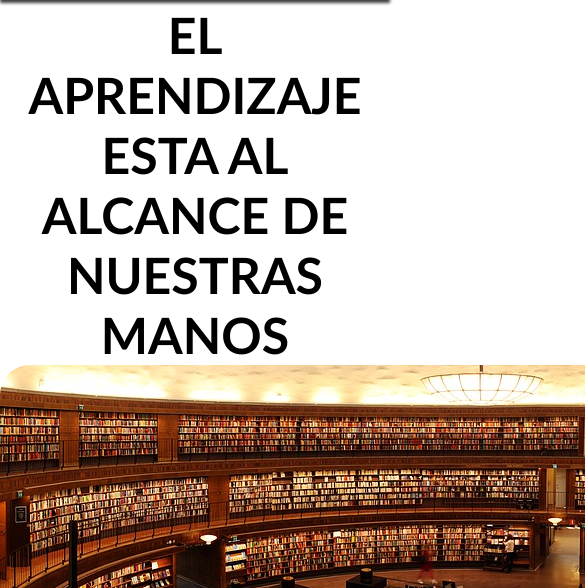
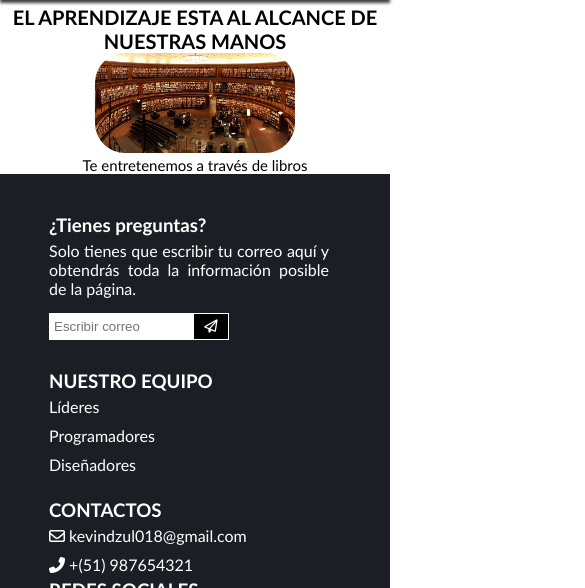
Before and after one commit to Most-Killah-Educacion/Most-Killah-Educacion.github.io, a plain HTML site: page index.html in a window 390 px wide. Shown: the part 160-748 px from the top of the page, 585 px wide, since content can reach past the window. Drawn offline with Linux system fonts and the light colour scheme; files that its build step writes are made by us from their sources.

Commit message:
lol
dfgfdx

```diff
--- a/estilos/estilos.css
+++ b/estilos/estilos.css
@@ -45,4 +45,150 @@ margin-top:75px ;
 
 }
 
-/* linl*/
+/* responsive */
+
+
+@media (max-width: 1000px) {
+    .imagen{
+        width: 100%;
+        height: 100%;
+        object-fit: cover;
+        display: block;
+        text-align: center;
+    }
+
+    .imagen>img {
+        width: 600px;
+        height: 300px;
+    }
+
+
+    img {
+        border: var(--background-header);
+        margin: var(--background-header);
+        border-radius: 30px;
+        border: #1b1f25 10px;
+    }
+
+    .eslogan {
+        font-size: 50px;
+        text-align: center;
+    }
+
+    .titulo{
+     font-size: 40px;
+    text-align: center;
+    margin-top:75px ;
+    }
+
+    /*creacion de botones para el inicio*/
+
+    .cuentos1,.romance1,.terror1,.otros1{
+        background-color: #23a6e3;
+        color: white;
+    }
+
+    .cuentos1,.romance1,.terror1,.otros1{
+        padding: 20px;
+        border-radius: 5px;
+        cursor: pointer;
+
+    }
+}
+
+
+@media (max-width: 650px) {
+    .imagen{
+        width: 100%;
+        height: 100%;
+        object-fit: cover;
+        display: block;
+        text-align: center;
+    }
+
+    .imagen>img {
+        width: 400px;
+        height: 200px;
+    }
+
+
+    img {
+        border: var(--background-header);
+        margin: var(--background-header);
+        border-radius: 30px;
+        border: #1b1f25 10px;
+    }
+
+    .eslogan {
+        font-size: 20px;
+        text-align: center;
+    }
+
+    .titulo{
+     font-size: 30px;
+    text-align: center;
+    margin-top:75px ;
+    }
+
+    /*creacion de botones para el inicio*/
+
+    .cuentos1,.romance1,.terror1,.otros1{
+        background-color: #23a6e3;
+        color: white;
+    }
+
+    .cuentos1,.romance1,.terror1,.otros1{
+        padding: 20px;
+        border-radius: 5px;
+        cursor: pointer;
+
+    }
+}
+
+@media (max-width: 650px) {
+    .imagen{
+        width: 100%;
+        height: 100%;
+        object-fit: cover;
+        display: block;
+        text-align: center;
+    }
+
+    .imagen>img {
+        width: 200px;
+        height: 100px;
+    }
+
+
+    img {
+        border: var(--background-header);
+        margin: var(--background-header);
+        border-radius: 30px;
+        border: #1b1f25 10px;
+    }
+
+    .eslogan {
+        font-size: 15px;
+        text-align: center;
+    }
+
+    .titulo{
+     font-size: 20px;
+    text-align: center;
+    margin-top:75px ;
+    }
+
+    /*creacion de botones para el inicio*/
+
+    .cuentos1,.romance1,.terror1,.otros1{
+        background-color: #23a6e3;
+        color: white;
+    }
+
+    .cuentos1,.romance1,.terror1,.otros1{
+        padding: 20px;
+        border-radius: 5px;
+        cursor: pointer;
+
+    }
+}
```
